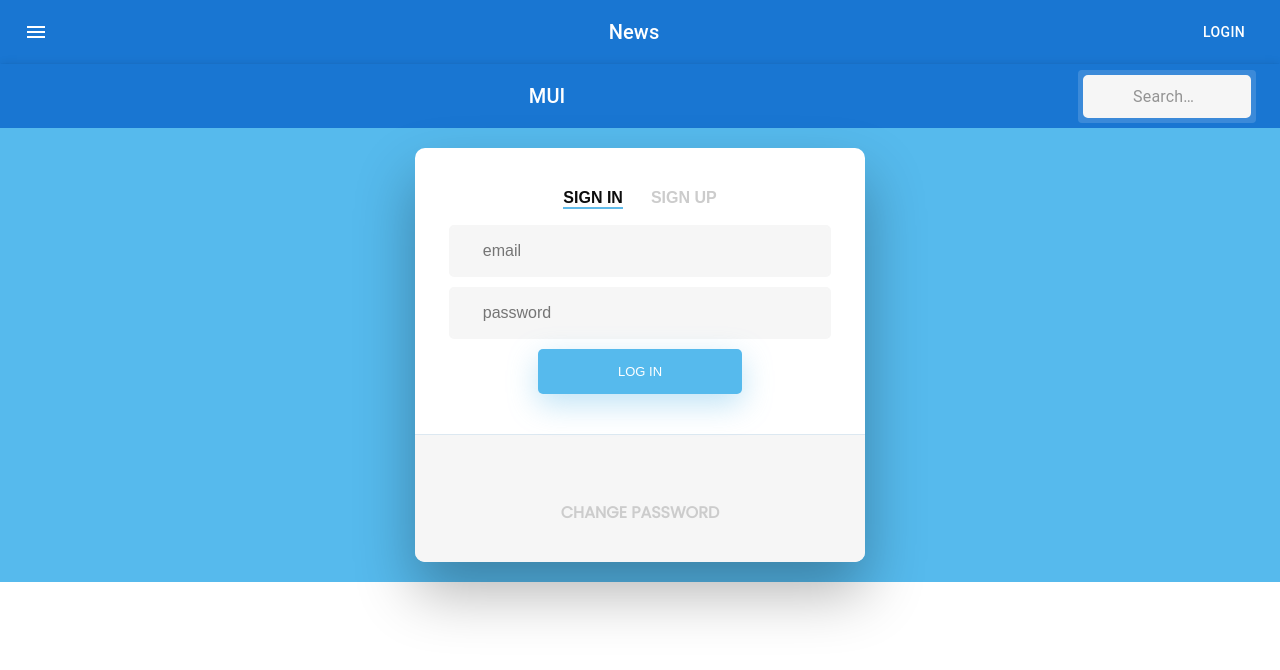
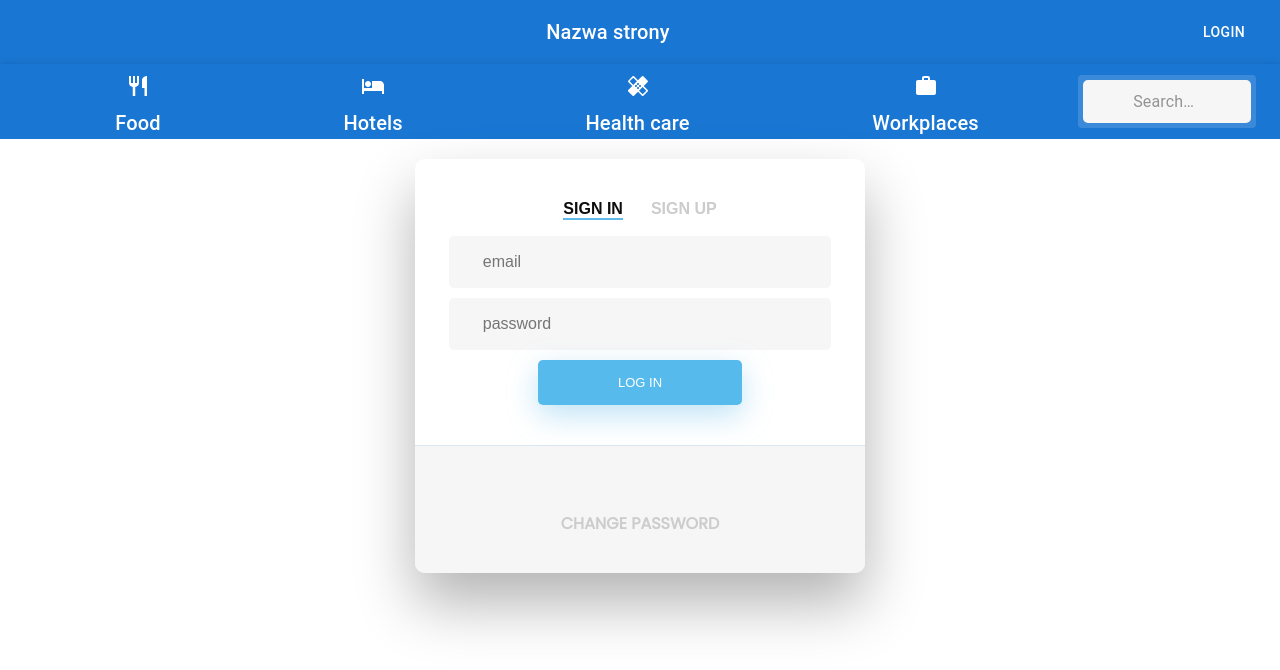
Before and after one commit to ZiembaPiotr/FrontHakaton, a React (Create React App) app: page /authentication in a window 1280 px wide. Shown: the top 670 px of the page. Built offline with nearby package versions, Linux system fonts and the light colour scheme.

Commit message:
Update v1

```diff
--- a/src/components/GoogleMap.js
+++ b/src/components/GoogleMap.js
@@ -1,5 +1,5 @@
 import React from 'react'
-import {GoogleMap, LoadScript, useJsApiLoader} from '@react-google-maps/api';
+import {GoogleMap, LoadScript} from '@react-google-maps/api';
 import {getResolution} from "../functions/getResolution";
 
 const containerStyle = getResolution()
--- a/src/components/List.js
+++ b/src/components/List.js
@@ -8,7 +8,7 @@ const List = () => {
   return (
     <div className="list" style={{maxHeight: window.innerHeight, overflow: "auto"}}>
       {test.map((item) => (
-        <ListItem key={item}/>
+        <ListItem key={item} />
       ))
       }
 
--- a/src/components/ListItem.js
+++ b/src/components/ListItem.js
@@ -1,10 +1,14 @@
 import React from 'react';
 import "../styles/list.css"
+import WorkIcon from '@mui/icons-material/Work';
 
 const ListItem = () => {
   return (
     <div className="listItem">
-      lorem ipsum
+      <WorkIcon style={{flex: 1, marginTop: 25}}/>
+      <h3 style={{flex: 3, marginTop: 23}}>lorem ipsum</h3>
+      <h3 style={{flex: 3, marginTop: 23}}>lorem ipsum</h3>
+      <h3 style={{flex: 3, marginTop: 23}}>lorem ipsum</h3>
     </div>
   );
 };
--- a/src/components/MenuBar.js
+++ b/src/components/MenuBar.js
@@ -6,7 +6,11 @@ import Toolbar from '@mui/material/Toolbar';
 import Typography from '@mui/material/Typography';
 import InputBase from '@mui/material/InputBase';
 import SearchIcon from '@mui/icons-material/Search';
-import {useContext} from "react";
+import RestaurantIcon from '@mui/icons-material/Restaurant';
+import HotelIcon from '@mui/icons-material/Hotel';
+import HealingIcon from '@mui/icons-material/Healing';
+import WorkIcon from '@mui/icons-material/Work';
+import {useContext, useState} from "react";
 import {IsAuthenticatingContext} from "../providers/isAuthenticatingProvider";
 
 const Search = styled('div')(({theme}) => ({
@@ -52,7 +56,9 @@ const StyledInputBase = styled(InputBase)(({theme}) => ({
 }));
 
 const SearchBar = ({setSearchBarContent}) => {
-  const {isAuthenticating, setIsAuthenticating} = useContext(IsAuthenticatingContext)
+  const { isAuthenticating } = useContext(IsAuthenticatingContext)
+
+  const [filter, setFilter] = useState()
 
   return (
     <>
@@ -64,9 +70,53 @@ const SearchBar = ({setSearchBarContent}) => {
               noWrap
               component="div"
               sx={{flexGrow: 1, display: {xs: 'none', sm: 'block'}}}
+
             >
-              MUI
+              <div>
+                <RestaurantIcon style={{marginTop: 10}}/>
+                <div> Food </div>
+              </div>
             </Typography>
+
+            <Typography
+              variant="h6"
+              noWrap
+              component="div"
+              sx={{flexGrow: 1, display: {xs: 'none', sm: 'block'}}}
+
+            >
+              <div>
+                <HotelIcon style={{marginTop: 10}}/>
+                <div> Hotels </div>
+              </div>
+            </Typography>
+
+            <Typography
+              variant="h6"
+              noWrap
+              component="div"
+              sx={{flexGrow: 1, display: {xs: 'none', sm: 'block'}}}
+
+            >
+              <div>
+                <HealingIcon style={{marginTop: 10}}/>
+                <div> Health care </div>
+              </div>
+            </Typography>
+
+            <Typography
+              variant="h6"
+              noWrap
+              component="div"
+              sx={{flexGrow: 1, display: {xs: 'none', sm: 'block'}}}
+
+            >
+              <div>
+                <WorkIcon style={{marginTop: 10}}/>
+                <div> Workplaces </div>
+              </div>
+            </Typography>
+
             <Search>
               <SearchIconWrapper>
                 <SearchIcon/>
--- a/src/components/Navbar.js
+++ b/src/components/Navbar.js
@@ -13,27 +13,29 @@ import {IsAuthenticatingContext} from "../providers/isAuthenticatingProvider";
 const Navbar = () => {
   let history = useHistory();
 
-  const {isAuthenticating, setIsAuthenticating} = useContext(IsAuthenticatingContext)
+  const { isAuthenticating, setIsAuthenticating } = useContext(IsAuthenticatingContext)
+
+  const handleLoginAttempt = () => {
+    if (isAuthenticating) {
+      history.push("/")
+      setIsAuthenticating()
+      return
+    }
+    history.push("/authentication")
+    setIsAuthenticating()
+  }
 
   return (<>
     <Box sx={{flexGrow: 1}}>
       <AppBar position="static">
         <Toolbar>
-          <IconButton
-            size="large"
-            edge="start"
-            color="inherit"
-            aria-label="menu"
-            sx={{mr: 2}}
-          >
-            <MenuIcon/>
-          </IconButton>
+
           <Typography variant="h6" component="div" sx={{flexGrow: 1}}>
-            News
+            Nazwa strony
           </Typography>
           <Button color="inherit" onClick={() => {
-            history.push("/authentication")
-          }}>Login</Button>
+           handleLoginAttempt()
+          }}>{!isAuthenticating ? "Login" : "Back" }</Button>
         </Toolbar>
       </AppBar>
     </Box>
--- a/src/pages/Authentication.js
+++ b/src/pages/Authentication.js
@@ -29,7 +29,7 @@ const Authentication = () => {
 
   return (
     <div>
-      <div className="wrapper fadeInDown" id="wrapper">
+      <div className="wrapper fadeInDown" id="wrapper" style={{background: "white"}}>
         <div id="formContent">
           <button id="btns" onClick={showLoginBox} disabled={false}>
             <h2 className={isLoginOpen ? "active" : "inactive underlineHover"}>
--- a/src/styles/list.css
+++ b/src/styles/list.css
@@ -1,5 +1,6 @@
 .list {
     background: white;
+    text-align: center;
 }
 
 .listItem {
@@ -8,4 +9,6 @@
     width: 90%;
     height: 75px;
     margin: 1% 5%;
+    display: flex;
+    flex-direction: row;
 }
```
